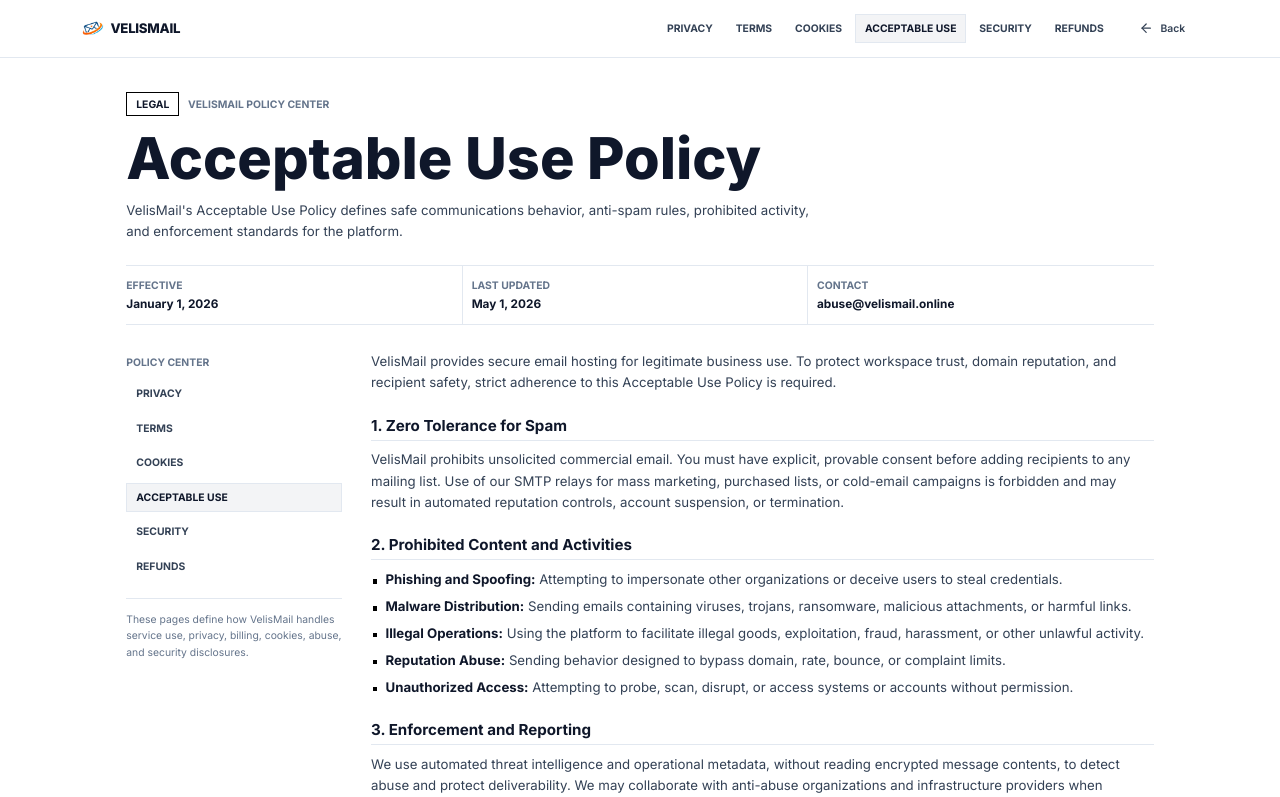
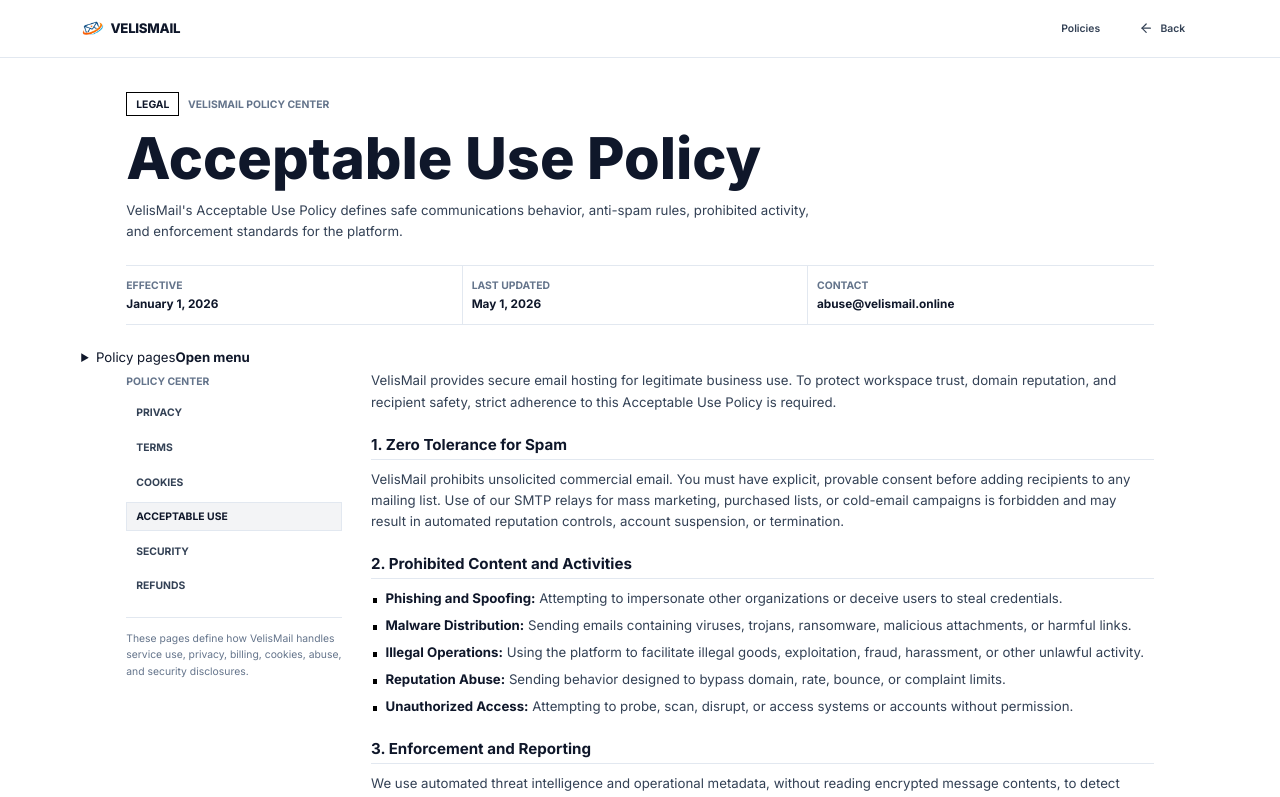
Before and after one commit to VelisArc/VelisMail, a React (Vite) app in the folder frontend/: page /aup in a window 1280 px wide. Shown: the top 797 px of the page. Built offline with nearby package versions, Linux system fonts and the light colour scheme; no server answers.

Commit message:
fix: compact legal policy navigation

```diff
--- a/frontend/src/pages/LegalLayout.tsx
+++ b/frontend/src/pages/LegalLayout.tsx
@@ -41,6 +41,20 @@
   );
 }
 
+function MobilePolicyMenu() {
+  return (
+    <div className="container legal-mobile-menu-wrap" id="policy-menu">
+      <details className="legal-mobile-menu">
+        <summary>
+          <span>Policy pages</span>
+          <strong>Open menu</strong>
+        </summary>
+        <PolicyLinks />
+      </details>
+    </div>
+  );
+}
+
 export default function LegalLayout({
   slug,
   title,
@@ -63,7 +77,9 @@
             <span className="logo-text">VelisMail</span>
           </Link>
           <div className="legal-nav-actions">
-            <PolicyLinks compact />
+            <a href="#policy-menu" className="btn btn-ghost btn-sm legal-policy-jump">
+              Policies
+            </a>
             <Link to="/" className="btn btn-ghost btn-sm" id={`${slug}-nav-back`}>
               <ArrowLeft size={16} />
               Back
@@ -95,6 +111,8 @@
             </div>
           </div>
         </header>
+
+        <MobilePolicyMenu />
 
         <div className="container legal-shell">
           <aside className="legal-aside" aria-label="Policy center navigation">
```
